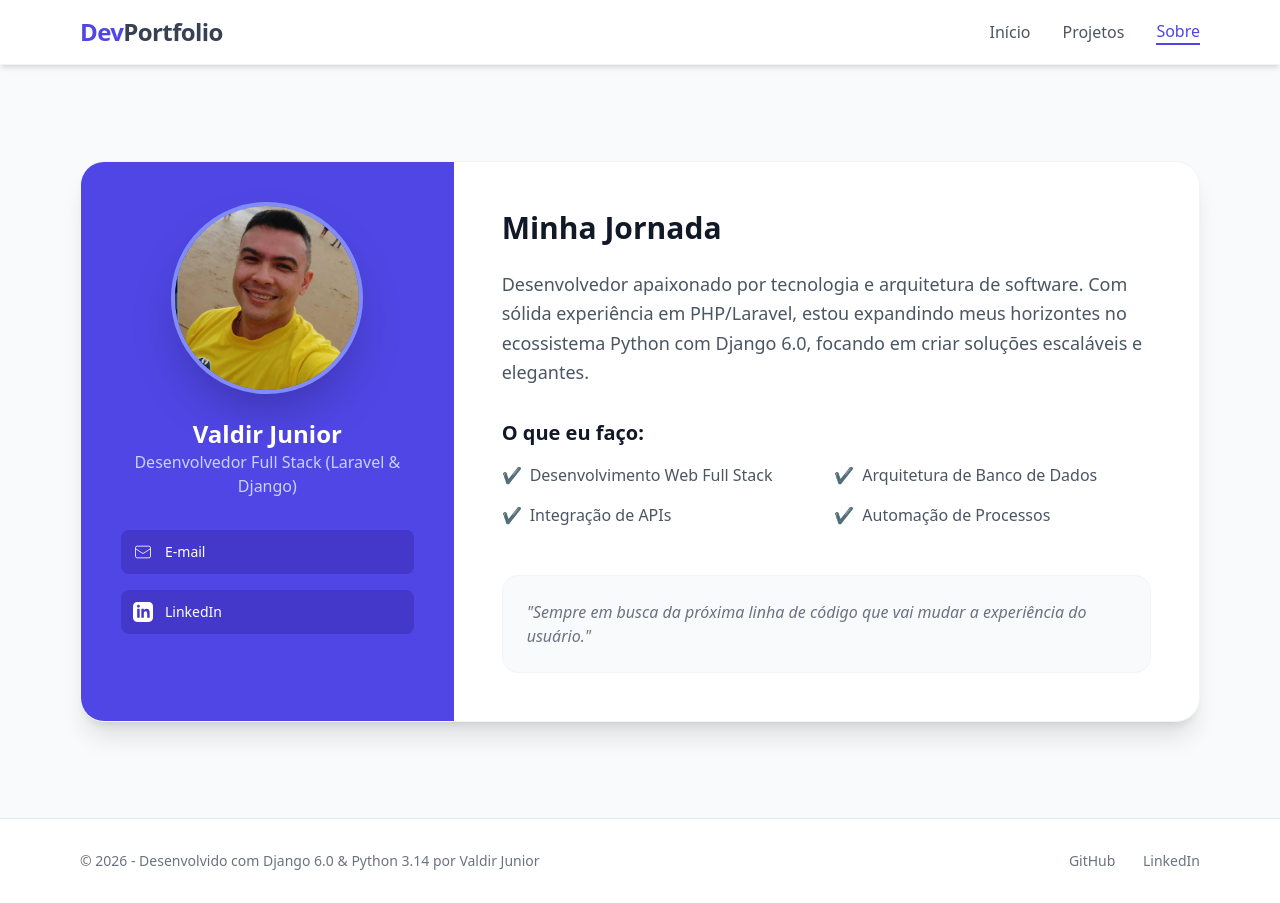
After one commit to valdirmsjunior/portifolio-django, a Django app: page /sobre/ in a window 1280 px wide. The commit adds this page. Run offline with Django 5.2, Linux system fonts and the light colour scheme; some libraries are stand-ins or nearby versions.

Commit message:
Concluindo

```diff
--- /dev/null
+++ b/portfolio/context_processors.py
@@ -0,0 +1,11 @@
+from .dados import sobre
+
+def dados_globais(request):
+    return {
+        'contato': {
+            'email': sobre['email'],
+            'linkedin': sobre['linkedin'],
+            'github': sobre['github'],
+            'nome': sobre['nome'],
+        }
+    }
--- a/portfolio/dados.py
+++ b/portfolio/dados.py
@@ -30,3 +30,37 @@ habilidades = [
         "cor": "bg-purple-500",
     },
 ]
+
+projetos = [
+    {
+        "titulo": "E-commerce Minimalista",
+        "descricao": "Uma plataforma de vendas focada em performance e UX limpa.",
+        "tecnologias": ["Django", "Python", "Stripe", "PostgreSQL"],
+        "github": "https://github.com/valdirmsjunior/ecommerce",
+        "imagem": "https://images.unsplash.com/photo-1557821552-17105176677c?w=500&q=80",
+    },
+    {
+        "titulo": "Gerenciador de Tarefas",
+        "descricao": "Sistema completo de produtividade com autenticação e filtros.",
+        "tecnologias": ["Python", "Django", "Tailwind"],
+        "github": "https://github.com/valdirmsjunior/todo-app",
+        "imagem": "https://images.unsplash.com/photo-1540350394557-8d14678e7f91?w=500&q=80",
+    },
+    {
+        "titulo": "Dashboard de Finanças",
+        "descricao": "Visualização de dados financeiros com gráficos interativos.",
+        "tecnologias": ["Django", "Charts.js", "Python"],
+        "github": "https://github.com/valdirmsjunior/finance-dash",
+        "imagem": "https://images.unsplash.com/photo-1551288049-bebda4e38f71?w=500&q=80",
+    },
+]
+
+sobre = {
+    "nome": "Valdir Junior",
+    "titulo": "Desenvolvedor Full Stack (Laravel & Django)",
+    "bio": "Desenvolvedor apaixonado por tecnologia e arquitetura de software. Com sólida experiência em PHP/Laravel, estou expandindo meus horizontes no ecossistema Python com Django 6.0, focando em criar soluções escaláveis e elegantes.",
+    "foto": "https://images.unsplash.com/photo-1507003211169-0a1dd7228f2d?w=400&q=80", # Substitua pela sua foto depois
+    "email": "valdir@exemplo.com",
+    "linkedin": "https://linkedin.com/in/valdirmsjunior",
+    "github": "https://github.com/valdirmsjunior"
+}
--- /dev/null
+++ b/portfolio/templates/sobre.html
@@ -0,0 +1,65 @@
+{% extends 'base.html' %}
+{% load static %}
+
+{% block title %}Sobre | Meu Portfólio{% endblock %}
+
+{% block content %}
+<div class="py-12">
+    <div class="bg-white rounded-3xl shadow-xl overflow-hidden border border-gray-100">
+        <div class="flex flex-col md:flex-row">
+
+            <div class="md:w-1/3 bg-indigo-600 p-10 text-white flex flex-col items-center text-center">
+                <div class="w-48 h-48 rounded-full border-4 border-indigo-400 overflow-hidden mb-6 shadow-2xl">
+                    <img src="{% static 'img/foto.png' %}" alt="{{ info.nome }}" class="w-full h-full object-cover">
+                </div>
+                <h2 class="text-2xl font-bold">{{ info.nome }}</h2>
+                <p class="text-indigo-200 mb-8">{{ info.titulo }}</p>
+
+                <div class="space-y-4 w-full text-left">
+                    <a href="mailto:{{ info.email }}" class="flex items-center space-x-3 p-3 bg-indigo-700 rounded-lg hover:bg-indigo-800 transition">
+                        <svg class="w-5 h-5" fill="none" stroke="currentColor" viewBox="0 0 24 24"><path d="M3 8l7.89 5.26a2 2 0 002.22 0L21 8M5 19h14a2 2 0 002-2V7a2 2 0 00-2-2H5a2 2 0 00-2 2v10a2 2 0 002 2z"></path></svg>
+                        <span class="text-sm">E-mail</span>
+                    </a>
+                    <a href="{{ info.linkedin }}" target="_blank" class="flex items-center space-x-3 p-3 bg-indigo-700 rounded-lg hover:bg-indigo-800 transition">
+                        <svg class="w-5 h-5" fill="currentColor" viewBox="0 0 24 24"><path d="M19 0h-14c-2.761 0-5 2.239-5 5v14c0 2.761 2.239 5 5 5h14c2.762 0 5-2.239 5-5v-14c0-2.761-2.238-5-5-5zm-11 19h-3v-11h3v11zm-1.5-12.268c-.966 0-1.75-.79-1.75-1.764s.784-1.764 1.75-1.764 1.75.79 1.75 1.764-.783 1.764-1.75 1.764zm13.5 12.268h-3v-5.604c0-3.368-4-3.113-4 0v5.604h-3v-11h3v1.765c1.396-2.586 7-2.777 7 2.476v6.759z"/></svg>
+                        <span class="text-sm">LinkedIn</span>
+                    </a>
+                </div>
+            </div>
+
+            <div class="md:w-2/3 p-12">
+                <h3 class="text-3xl font-bold text-gray-900 mb-6">Minha Jornada</h3>
+                <p class="text-gray-600 text-lg leading-relaxed mb-8">
+                    {{ info.bio }}
+                </p>
+
+                <h4 class="text-xl font-bold text-gray-900 mb-4">O que eu faço:</h4>
+                <ul class="grid grid-cols-1 sm:grid-cols-2 gap-4">
+                    <li class="flex items-start">
+                        <span class="text-indigo-600 mr-2">✔</span>
+                        <span class="text-gray-600">Desenvolvimento Web Full Stack</span>
+                    </li>
+                    <li class="flex items-start">
+                        <span class="text-indigo-600 mr-2">✔</span>
+                        <span class="text-gray-600">Arquitetura de Banco de Dados</span>
+                    </li>
+                    <li class="flex items-start">
+                        <span class="text-indigo-600 mr-2">✔</span>
+                        <span class="text-gray-600">Integração de APIs</span>
+                    </li>
+                    <li class="flex items-start">
+                        <span class="text-indigo-600 mr-2">✔</span>
+                        <span class="text-gray-600">Automação de Processos</span>
+                    </li>
+                </ul>
+
+                <div class="mt-12 p-6 bg-gray-50 rounded-2xl border border-gray-100">
+                    <p class="text-gray-500 italic">
+                        "Sempre em busca da próxima linha de código que vai mudar a experiência do usuário."
+                    </p>
+                </div>
+            </div>
+        </div>
+    </div>
+</div>
+{% endblock %}
--- /dev/null
+++ b/portfolio/templatetags/portfolio_extras.py
@@ -0,0 +1,31 @@
+from django import template
+from django.urls import resolve
+
+register = template.Library()
+
+@register.simple_tag(takes_context=True)
+def active_link(context, url_name, active_classes, inactive_classes):
+    request = context.get("request")
+    if not request:
+        return inactive_classes
+
+    try:
+        current_url_name = resolve(request.path_info).url_name
+        if current_url_name == url_name:
+            return active_classes
+    except:
+        pass
+    return inactive_classes
+
+@register.filter
+def tech_badge_style(tech_name):
+    mapping = {
+        'Python': 'bg-blue-100 text-blue-700 border-blue-200',
+        'Django': 'bg-green-100 text-green-700 border-green-200',
+        'Tailwind': 'bg-sky-100 text-sky-700 border-sky-200',
+        'JavaScript': 'bg-yellow-100 text-yellow-700 border-yellow-200',
+        'PostgreSQL': 'bg-indigo-100 text-indigo-700 border-indigo-200',
+        'SQLite': 'bg-slate-100 text-slate-700 border-slate-200',
+    }
+
+    return mapping.get(tech_name, 'bg-gray-100 text-gray-700 border-gray-200')
--- a/portfolio/urls.py
+++ b/portfolio/urls.py
@@ -3,4 +3,6 @@ from . import views
 
 urlpatterns = [
     path('', views.home, name='home'),
+    path('projetos/', views.lista_projetos, name='projetos'),
+    path('sobre/', views.sobre_min, name='sobre'),
 ]
--- a/portfolio/views.py
+++ b/portfolio/views.py
@@ -1,5 +1,5 @@
 from django.shortcuts import render
-from .dados import habilidades
+from .dados import habilidades, projetos, sobre
 
 # Create your views here.
 def home(request):
@@ -7,3 +7,15 @@ def home(request):
         'habilidades': habilidades
     }
     return render(request, 'home.html', context)
+
+def lista_projetos(request):
+    context = {
+        'projetos': projetos
+    }
+    return render(request, 'projetos.html', context)
+
+def sobre_min(request):
+    context = {
+        'info': sobre
+    }
+    return render(request, 'sobre.html', context)
--- a/templates/base.html
+++ b/templates/base.html
@@ -1,4 +1,5 @@
 {% load static %}
+{% load portfolio_extras %}
 <!doctype html>
 <html lang="pt-br">
   <head>
@@ -38,17 +39,17 @@
           <div class="hidden md:flex items-center space-x-8">
             <a
               href="{% url 'home' %}"
-              class="text-gray-600 hover:text-primary transition font-medium"
+              class="transition font-medium {% active_link 'home' 'text-indigo-600 border-b-2 border-indigo-600' 'text-gray-600 hover:text-indigo-600' %}"
               >Início</a
             >
             <a
-              href="#"
-              class="text-gray-600 hover:text-primary transition font-medium"
+              href="{% url 'projetos' %}"
+              class="transition font-medium {% active_link 'projetos' 'text-indigo-600 border-b-2 border-indigo-600' 'text-gray-600 hover:text-indigo-600' %}"
               >Projetos</a
             >
             <a
-              href="#"
-              class="text-gray-600 hover:text-primary transition font-medium"
+              href="{% url 'sobre' %}"
+              class="transition font-medium {% active_link 'sobre' 'text-indigo-600 border-b-2 border-indigo-600' 'text-gray-600 hover:text-indigo-600' %}"
               >Sobre</a
             >
           </div>
@@ -83,10 +84,10 @@
         <div
           class="flex flex-col md:flex-row justify-between items-center text-gray-500 text-sm"
         >
-          <p>&copy; 2026 - Desenvolvido com Django 6.0 & Python 3.14</p>
+          <p>&copy; 2026 - Desenvolvido com Django 6.0 & Python 3.14 por {{ contato.nome }}</p>
           <div class="mt-4 md:mt-0 space-x-6">
-            <a href="#" class="hover:text-primary">GitHub</a>
-            <a href="#" class="hover:text-primary">LinkedIn</a>
+            <a href="{{ contato.github }}" class="hover:text-primary">GitHub</a>
+            <a href="{{ contato.linkedin }}" class="hover:text-primary">LinkedIn</a>
           </div>
         </div>
       </div>
```
Also changed, not shown: core/settings.py (+7 -0 lines), portfolio/templates/projetos.html (added, +45 -0 lines), README.md (added), portfolio/templatetags/__init__.py (added), static/img/foto.png (added), 1 other file.
